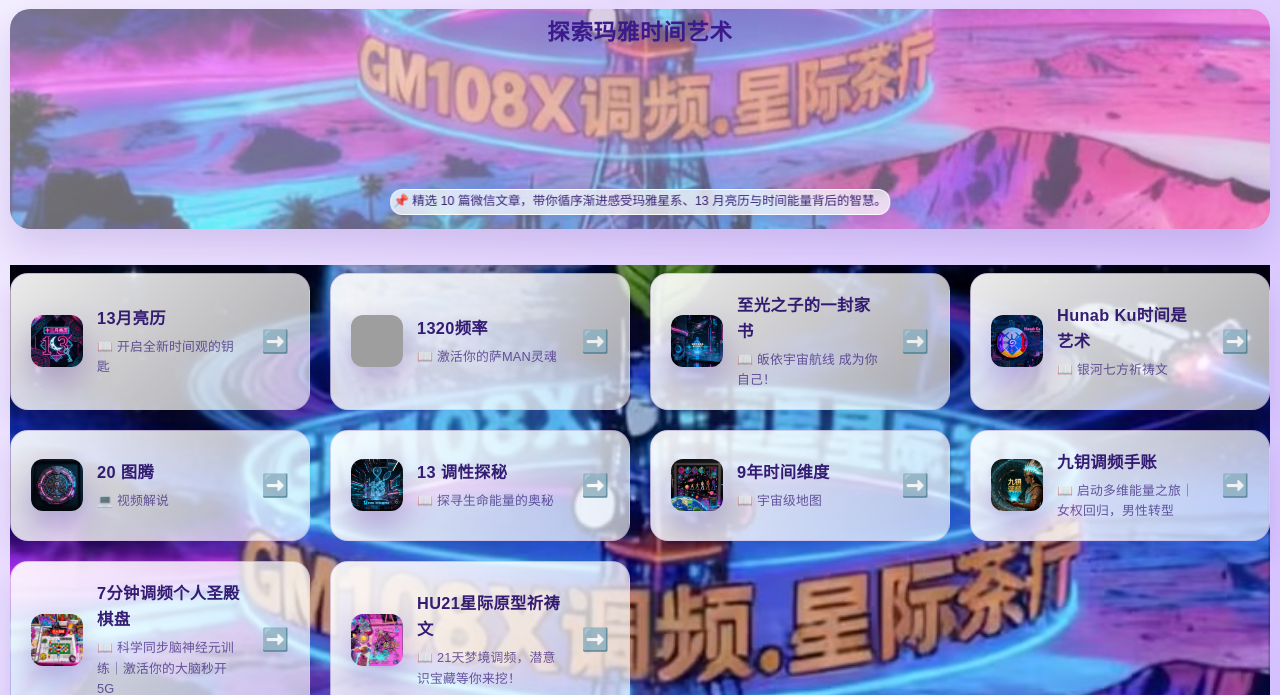
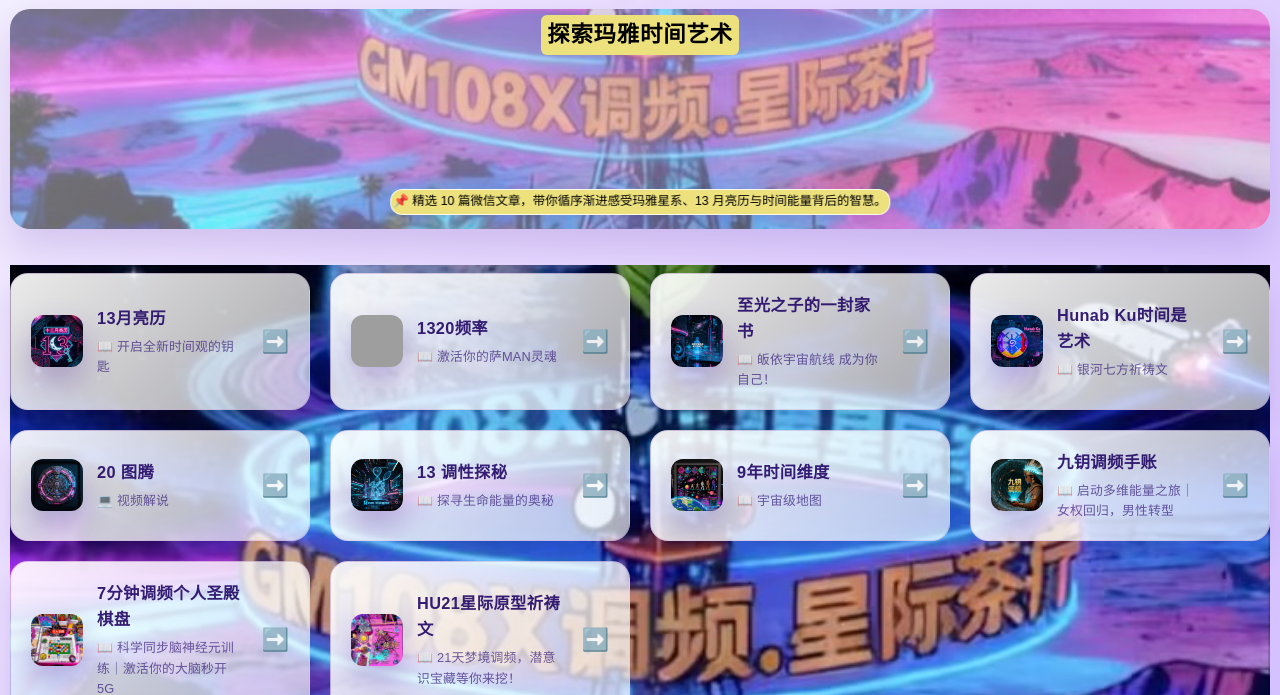
Before and after one commit to 644866730/maya-kin-calculator, a plain HTML site: page learn.html in a window 1280 px wide. Shown: the part 42-737 px from the top of the page. Drawn offline with Linux system fonts and the light colour scheme; grey boxes are pictures that could not be loaded.

Commit message:
Add files via upload

```diff
--- a/style.css
+++ b/style.css
@@ -702,7 +702,11 @@ body.learning-page::before {
     letter-spacing: 0.8px;
     margin-top: 0;
     margin-bottom: 10px;
-    color: #3c1a8c;
+    color: #000;
+    background: hsl(54, 75%, 71%);
+    display: inline-block;
+    padding: 2px 6px;
+    border-radius: 6px;
     z-index: 1;
 }
 
@@ -717,7 +721,7 @@ body.learning-page::before {
 
 .hero-note {
     font-size: 0.78rem;
-    color: rgba(42, 17, 108, 0.92);
+    color: #000;
     padding: 2px 2px;
 
     position: absolute;
@@ -726,7 +730,7 @@ body.learning-page::before {
     transform: translateX(-50%);
     margin: 0;
     border-radius: 12px;
-    background: rgba(255, 255, 255, 0.72);
+    background: hsl(54, 75%, 71%);
     border: 1px solid rgba(255, 255, 255, 0.85);
     box-shadow: 0 6px 18px rgba(52, 27, 120, 0.12);
     backdrop-filter: blur(4px);
```
